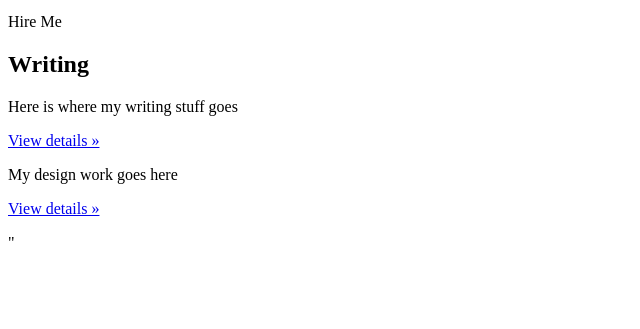
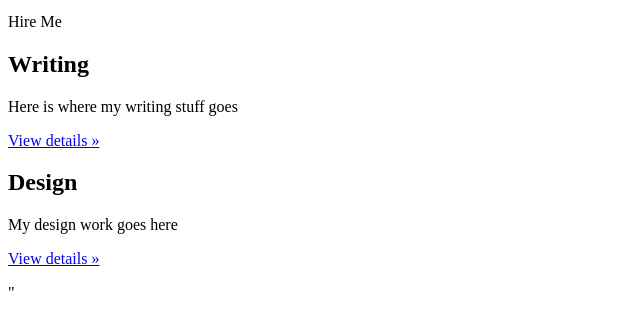
Before and after one commit to Lumiras/seanmaynet, a plain HTML site: page index.html in a window 1280 px wide. Shown: the part 265-594 px from the top of the page, without its empty margins (0-640 px from the left). Drawn offline with nearby package versions, Linux system fonts and the light colour scheme.

Commit message:
Fixed broken tag :(

```diff
--- a/index.html
+++ b/index.html
@@ -54,7 +54,7 @@
           <p><a class="btn btn-default" href="#" role="button">View details &raquo;</a></p>
         </div>
         <div class="col-md-6">
-          <h2Design</h2>
+          <h2>Design</h2>
           <p>My design work goes here </p>
           <p><a class="btn btn-default" href="#" role="button">View details &raquo;</a></p>
        </div>
```
